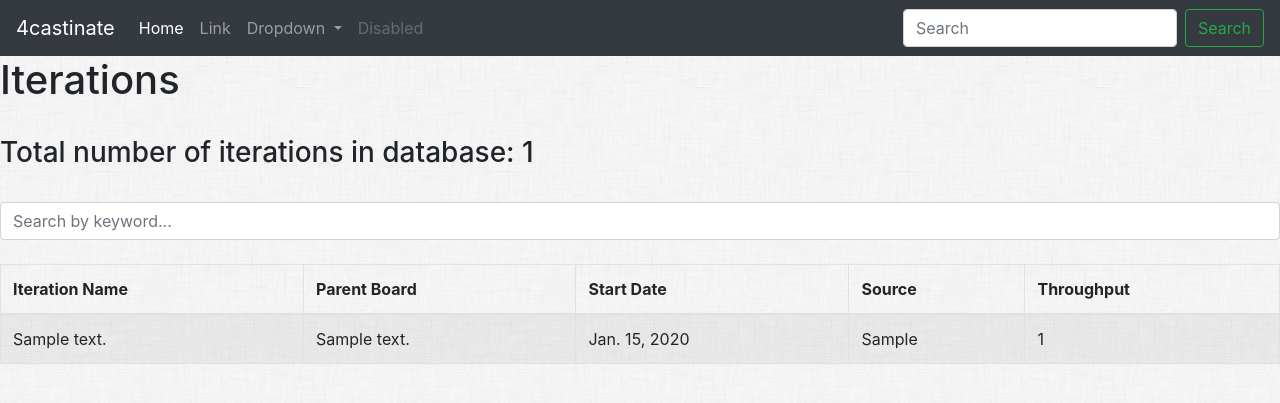
After one commit to msm416/4castinate, a Django app: page /forecast/iterations/ in a window 1280 px wide. The commit adds this page. Shown: the top 403 px of the page. Run offline with Django 3.2, Linux system fonts and the light colour scheme; tables that the repository leaves empty hold one stand-in row (values such as "Sample post"); some libraries are stand-ins or nearby versions.

Commit message:
Add iteration page

```diff
--- a/forecast/helperMethods/rest.py
+++ b/forecast/helperMethods/rest.py
@@ -28,7 +28,7 @@ def jira_get_sprint_issues(sprint_id):
 
     for issue in response_as_dict['issues']:
         if issue['fields']['resolution'] is None:
-            # TODO: WHAT IS THIS? RUNNING SPRINT?
+            # TODO: INVESTIGATE - IS THIS BACKLOG ISSUE (ISSUE THAT WAS IN SPRINT BUT NOW IS IN BACKLOG?)
             continue
 
         if str(issue['fields']['resolution']['name']) == "Done":
@@ -38,7 +38,7 @@ def jira_get_sprint_issues(sprint_id):
 
 
 def jira_get_closed_sprints(board_jira_id, board_name):
-    # TODO: Getting closed_sprints in an indirect way. Maybe a more specific request exists?
+    # TODO: Getting closed_sprints in an indirect way (and maybe wrong as well). Maybe a more specific request exists?
     # GET issues for backlog
     # https://developer.atlassian.com/cloud/jira/software/rest/#api-rest-agile-1-0-board-boardId-backlog-get
     # Description: Returns all issues from the board's backlog, for the given board ID.
@@ -63,7 +63,6 @@ def jira_get_closed_sprints(board_jira_id, board_name):
     if not response_as_dict['issues']:
         return
 
-    # TODO: RIGHT WAY TO NOT MISS ANY CLOSE SPRINTS? BETTER GET FOR THIS?
     closed_sprints = {}
 
     for issue in response_as_dict['issues']:
--- a/forecast/models.py
+++ b/forecast/models.py
@@ -1,9 +1,6 @@
 import datetime
 import random
 import time
-import numpy as np
-import matplotlib.pyplot as plt
-import mpld3
 
 from django.db import models
 from django.utils import timezone
--- /dev/null
+++ b/forecast/templates/forecast/iterations.html
@@ -0,0 +1,60 @@
+{% extends "base.html" %}
+{% block title %}My amazing iterations{% endblock %}
+
+{% block body %}
+
+<h1>Iterations </h1>
+<br>
+<div class="row">
+    <div class="col">
+        <h3>Total number of iterations in database: {{iteration_list.count}}</h3>
+    </div>
+</div>
+<br>
+<input class="form-control" id="myInput" type="text" placeholder="Search by keyword...">
+<br>
+<table class="table table-bordered table-striped">
+    <thead>
+    <tr>
+        <th>Iteration Name</th>
+        <th>Parent Board</th>
+        <th>Start Date</th>
+        <th>Source</th>
+        <th>Throughput</th>
+    </tr>
+    </thead>
+    <tbody id="myTable">
+    {% for iteration in iteration_list %}
+    <tr>
+        <td>
+            {{ iteration.description }}
+        </td>
+        <td>
+            {{ iteration.board.description }}
+        </td>
+        <td>
+            {{ iteration.start_date }}
+        </td>
+        <td>
+            {{ iteration.source }}
+        </td>
+        <td>
+            {{ iteration.throughput }}
+        </td>
+    </tr>
+    {% endfor %}
+    </tbody>
+</table>
+
+<script>
+    $(document).ready(function(){
+        $("#myInput").on("keyup", function() {
+            var value = $(this).val().toLowerCase();
+            $("#myTable tr").filter(function() {
+                $(this).toggle($(this).text().toLowerCase().indexOf(value) > -1)
+            });
+        });
+    });
+</script>
+
+{% endblock %}
--- a/forecast/urls.py
+++ b/forecast/urls.py
@@ -10,6 +10,8 @@ urlpatterns = [
     # ex: /forecast/5/
     path('fetch/', views.fetch, name='fetch'),
     # ex: /forecast/fetch/
+    path('iterations/', views.iterations, name='iterations'),
+    # ex: /forecast/iterations/
     path('<int:board_id>/results/<int:form_id>/', views.results, name='results'),
     # ex: /forecast/5/results/2
     path('<int:board_id>/estimate/', views.estimate, name='estimate'),
--- a/forecast/views.py
+++ b/forecast/views.py
@@ -6,7 +6,7 @@ from django.urls import reverse
 
 from forecast.helperMethods.rest import jira_get_boards
 from forecast.helperMethods.utils import aggregate_simulations
-from .models import Board, Form
+from .models import Board, Form, Iteration
 
 from django.views.decorators.csrf import csrf_exempt
 from django.views.decorators.http import require_POST
@@ -39,6 +39,12 @@ def results(request, board_id, form_id):
     })
 
 
+def iterations(request):
+    iteration_list = Iteration.objects.order_by('-start_date').order_by('board__description')
+    context = {'iteration_list': iteration_list}
+    return render(request, 'forecast/iterations.html', context)
+
+
 def estimate(request, board_id):
     board = get_object_or_404(Board, pk=board_id)
     try:
@@ -64,6 +70,7 @@ def fetch(request):
     return HttpResponseRedirect(reverse('forecast:index'))
 
 
+
 @require_POST
 @csrf_exempt
 def webhook(request):
```
Also changed, not shown: forecast/templates/forecast/index.html (+13 -2 lines), README.md.
